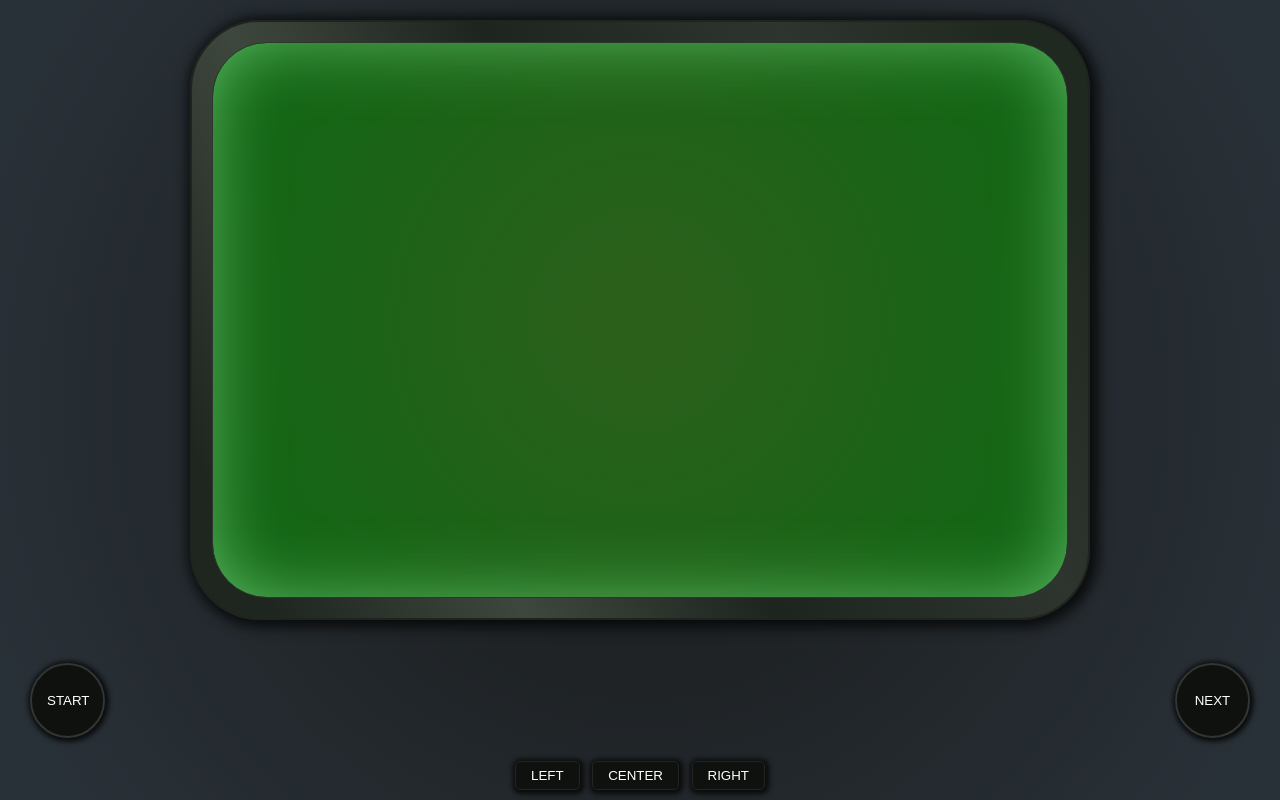
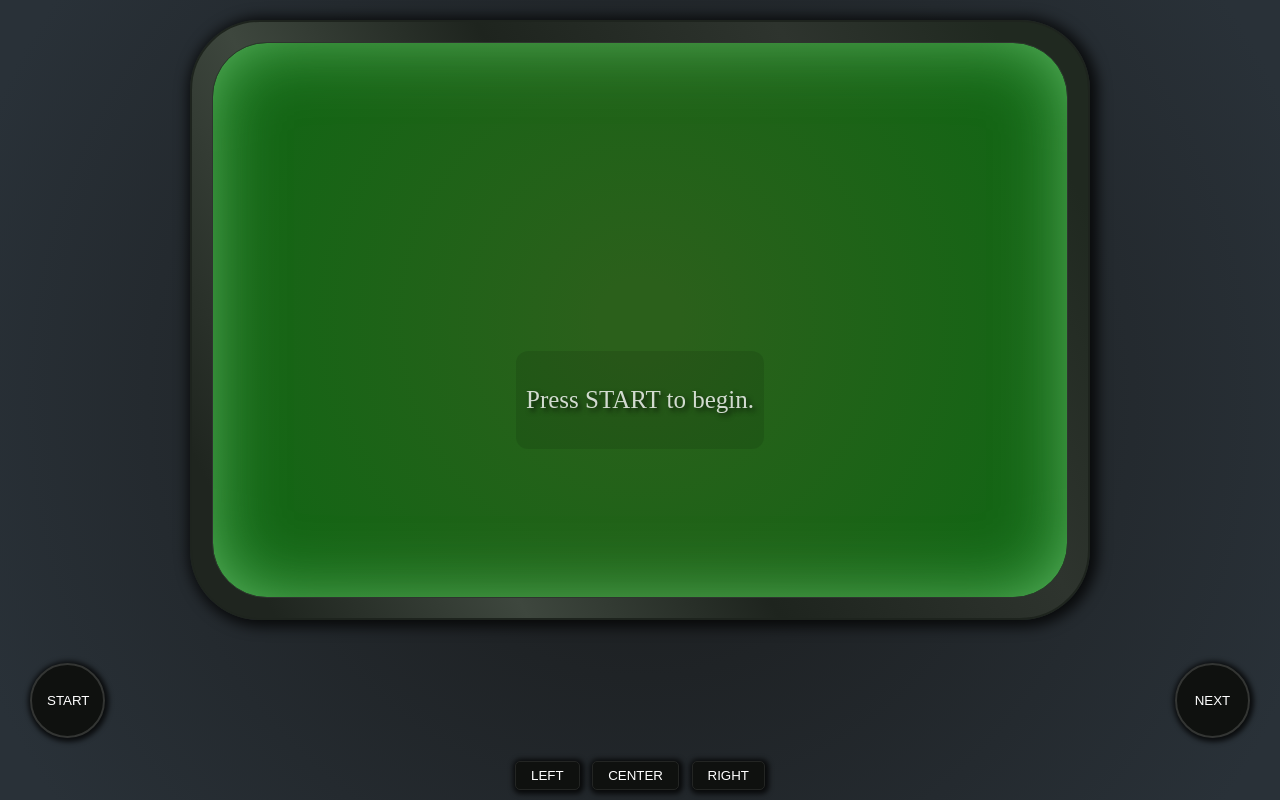
Before and after one commit to Yurimcalex/Mind_reader, a website built with Vite: page index.html in a window 1280 px wide. Built offline with nearby package versions, Linux system fonts and the light colour scheme.

Commit message:
Style tips block

```diff
--- a/index.html
+++ b/index.html
@@ -24,7 +24,7 @@
           <button id="next" class="btn btn_big">NEXT</button>
       </div>
 
-      <div id="tips" class="tips">
+      <div id="tips" class="wrapper__tips tips">
         <p>Press START to begin.</p>
       </div>
     </div>
--- a/src/styles/index.css
+++ b/src/styles/index.css
@@ -35,6 +35,13 @@ body {
 	position: absolute;
 	bottom: 0;
 	width: 100%;
+}
+
+.wrapper__tips {
+	position: absolute;
+	top: 50%;
+	left: 50%;
+	transform: translate(-50%, -50%);
 }
 
 
@@ -93,7 +100,11 @@ body {
 	border-radius: 50%;
 }
 
-
 .tips {
-	display: none;
+	padding: 10px;
+	border-radius: 12px;
+	font-size: 25px;
+	background: rgba(0, 0, 0, .1);
+	color: rgba(255, 255, 255, .8);
+	text-shadow: 3px 3px 5px rgba(0, 0, 0, 0.68);
 }
```
